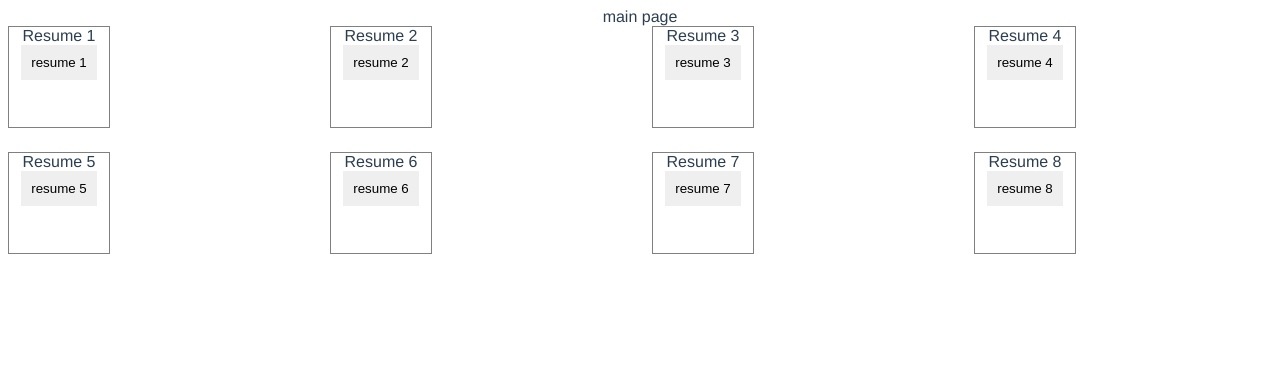
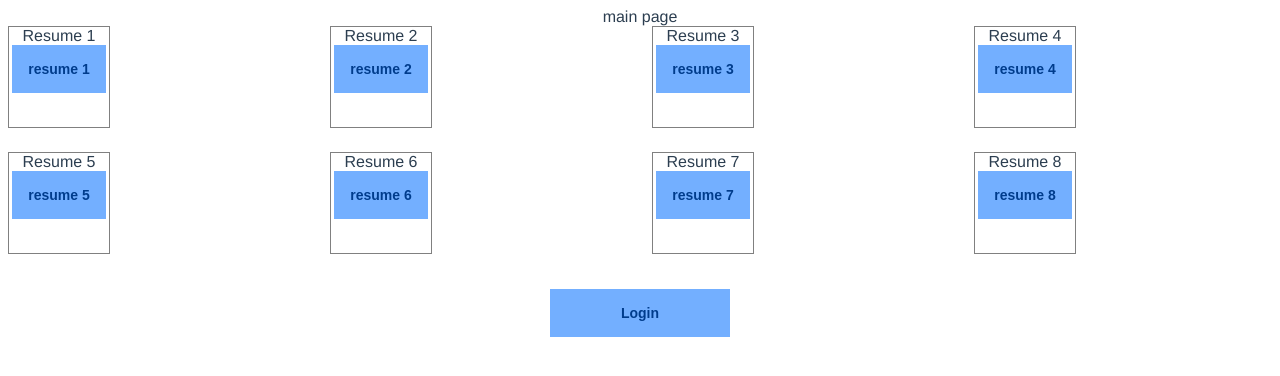
Before and after one commit to lll3lll6lll/CV-Builder, a Vue app: page / in a window 1280 px wide. Shown: the top 376 px of the page. Built offline with nearby package versions, Linux system fonts and the light colour scheme.

Commit message:
feat:button

```diff
--- a/src/components/ResumeCard/ResumeCard.vue
+++ b/src/components/ResumeCard/ResumeCard.vue
@@ -9,12 +9,15 @@ const props = defineProps({
 const onClick = () => {
   router.push({ name: `builder`, params: { resumeId: props.id } });
 };
+const onClickHandelerButton = () => {
+  console.log("button click");
+};
 </script>
 
 <template>
   <div @click="onClick" class="card">
     Resume {{ id }}
-    <Button>resume {{ id }}</Button>
+    <Button @click="onClickHandelerButton">resume {{ id }}</Button>
   </div>
 </template>
 
--- a/src/components/ResumeCard/ResumeCardsGrid.vue
+++ b/src/components/ResumeCard/ResumeCardsGrid.vue
@@ -1,6 +1,7 @@
 <script setup lang="ts">
 import { PropType } from "vue";
 import ResumeCard from "@/components/ResumeCard/ResumeCard.vue";
+import Button from "../ui/Button.vue";
 
 type Card = {
   id: number;
@@ -19,6 +20,7 @@ const props = defineProps({
       :id="item.id"
     />
   </div>
+  <Button class="login-btn">Login</Button>
 </template>
 
 <style scoped lang="scss">
@@ -27,4 +29,9 @@ const props = defineProps({
   grid-template-columns: repeat(4, 1fr);
   gap: 24px;
 }
+.login-btn {
+  margin: 0 auto;
+  margin-top: 35px;
+  width: 180px;
+}
 </style>
--- a/src/components/ui/Button.vue
+++ b/src/components/ui/Button.vue
@@ -1,13 +1,61 @@
-<script setup lang="ts"></script>
+<script setup lang="ts">
+const emit = defineEmits(["click"]);
+const props = defineProps({
+  class: String,
+});
+
+function onClickHandler() {
+  emit("click");
+}
+</script>
 
 <template>
-  <button class="btn"><slot></slot></button>
+  <button :class="`btn ${props.class}`" @click="onClickHandler">
+    <slot></slot>
+  </button>
 </template>
 
 <style scoped lang="scss">
 .btn {
+  font-size: 14px;
+  font-weight: 600;
   margin: 0;
   border: 0;
-  padding: 10px;
+  padding: 16px 16px;
+  position: relative;
+  background: transparent;
+  &::after,
+  &::before {
+    content: "";
+    display: block;
+    width: 100%;
+    height: 100%;
+    position: absolute;
+    top: 0;
+    left: 0;
+    z-index: 5;
+    transition: ease 0.5s all;
+  }
+  &:hover {
+    &::after,
+    &::before {
+      border-radius: 8px;
+      transition: ease 0.5s all;
+    }
+  }
+  &::before {
+    background-color: rgba(0, 110, 255, 0.329);
+  }
+  &::after {
+    background-color: rgba(0, 110, 255, 0.329);
+  }
+  &:hover {
+    &::after {
+      transform: translate(-5px, -5px);
+    }
+    &::before {
+      transform: translate(5px, 5px);
+    }
+  }
 }
 </style>
```
